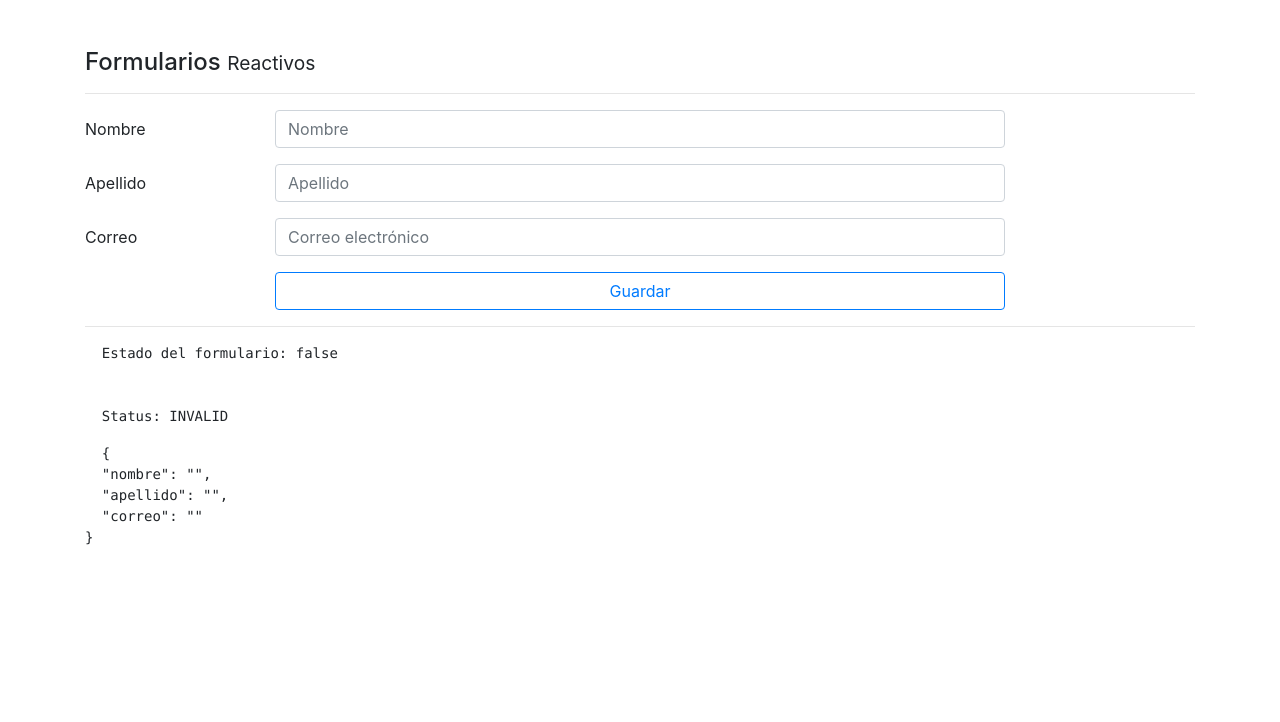
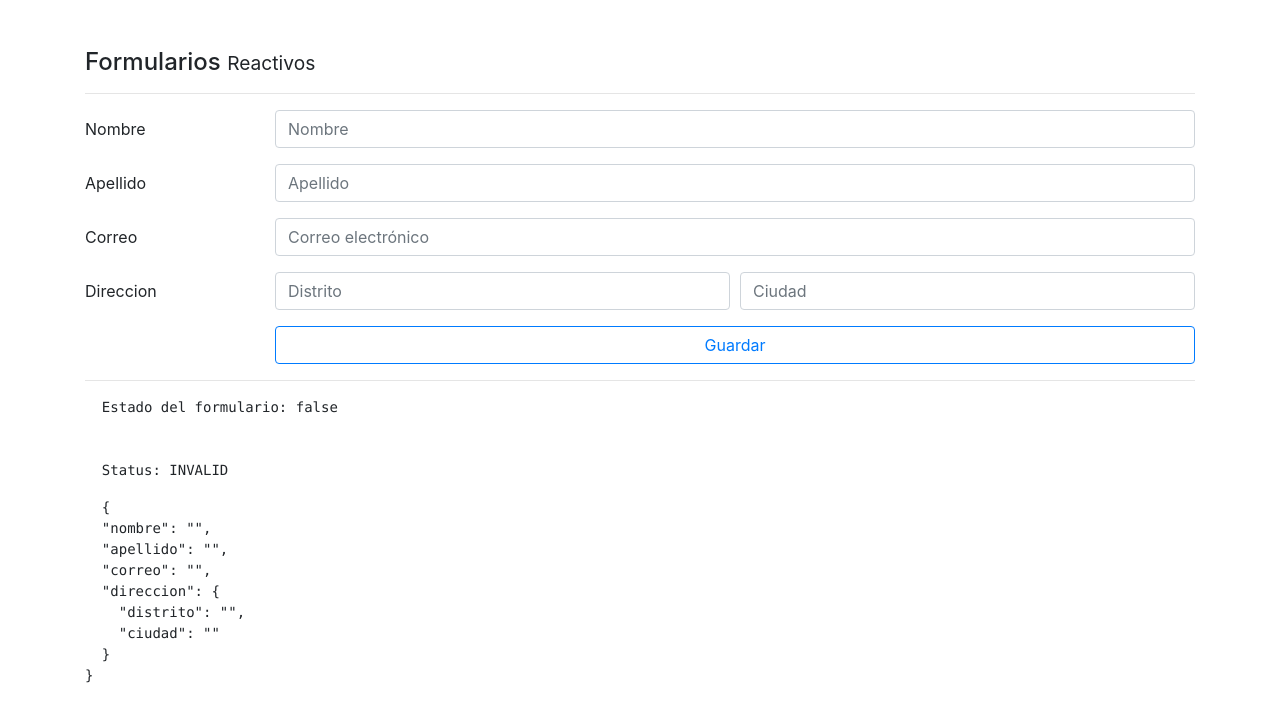
Before and after one commit to SalkMao55/Udemy_Angular_ReactiveForms, an Angular app: page /reactivo in a window 1280 px wide. Shown: the top 722 px of the page. Built offline with nearby package versions, Linux system fonts and the light colour scheme.

Commit message:
REactivo: Agrupaciones de los objetos - formGroupName

```diff
--- a/src/app/pages/reactive/reactive.component.html
+++ b/src/app/pages/reactive/reactive.component.html
@@ -6,7 +6,7 @@
 
     <div class="form-group row">
       <label class="col-2 col-form-label">Nombre</label>
-      <div class="col-8">
+      <div class="col">
 
         <input class="form-control"
                type="text"
@@ -21,7 +21,7 @@
 
     <div class="form-group row">
       <label class="col-2 col-form-label">Apellido</label>
-      <div class="col-8">
+      <div class="col">
 
         <input class="form-control"
                type="text"
@@ -38,7 +38,7 @@
 
   <div class="form-group row">
     <label class="col-2 col-form-label">Correo</label>
-    <div class="col-8">
+    <div class="col">
 
       <input class="form-control"
              type="email"
@@ -51,11 +51,27 @@
     </div>
   </div>
 
-
+  <div class="form-group row" formGroupName="direccion">
+    <label class="col-2 col-form-label">Direccion</label>
+    <div class="form-row col">
+      <div class="col">
+        <input  type="text"
+                class="form-control"
+                placeholder="Distrito"
+                formControlName="distrito">
+      </div>
+      <div class="col">
+        <input  type="text"
+                class="form-control"
+                placeholder="Ciudad"
+                formControlName="ciudad">
+      </div>
+    </div>
+  </div>
 
   <div class="form-group row">
     <label class="col-2 col-form-label">&nbsp;</label>
-    <div class="input-group col-md-8">
+    <div class="input-group col">
       <button type="submit" class="btn btn-outline-primary btn-block">
         Guardar
       </button>
--- a/src/app/pages/reactive/reactive.component.ts
+++ b/src/app/pages/reactive/reactive.component.ts
@@ -35,9 +35,13 @@
   crearFormulario(){
     this.forma = this.fb.group({
       //Variable: ['valor',[validador1,val_N]]
-      nombre:  ['',[Validators.required,Validators.minLength(5)]],
-      apellido:['',Validators.required],
-      correo:  ['',[Validators.required,Validators.pattern('[a-z0-9._%+-]+@[a-z0-9.-]+\.[a-z]{2,3}$')]]
+      nombre:     ['',[Validators.required,Validators.minLength(5)]],
+      apellido:   ['',Validators.required],
+      correo:     ['',[Validators.required,Validators.pattern('[a-z0-9._%+-]+@[a-z0-9.-]+\.[a-z]{2,3}$')]],
+      direccion:  this.fb.group({
+        distrito:  ['',Validators.required],
+        ciudad  :  ['',Validators.required],
+      })
     });
   }
 
```
